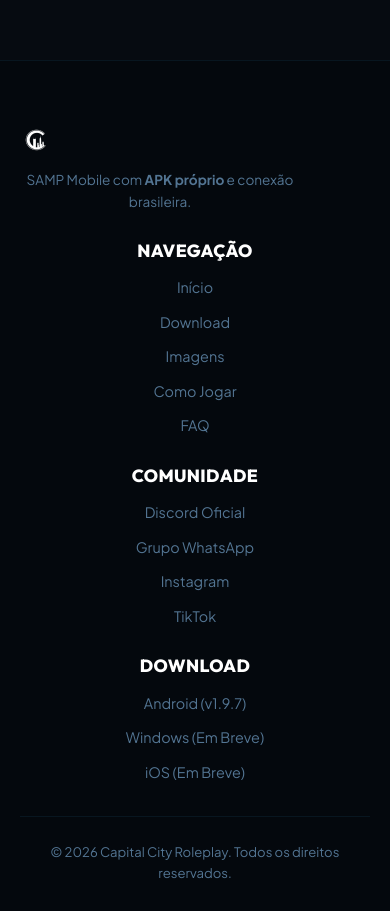
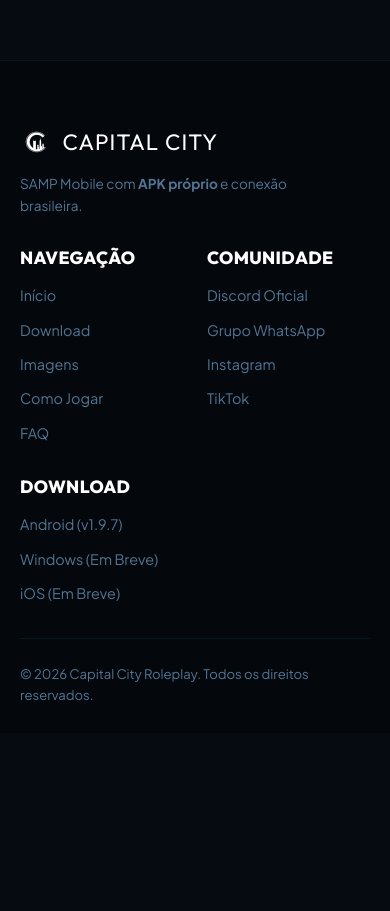
Before and after one commit to Uncountry-man/capital-city-site, a plain HTML site: page index.html in a window 390 px wide. Shown: the part 3980-4891 px from the top of the page. After the commit the page ends 4713 px from the top, so only its background shows below. Drawn offline with nearby package versions, Linux system fonts and the light colour scheme; a web font is replaced by a local one.

Commit message:
style: Melhorias no layout mobile do footer (grid 2 colunas e alinhamento)

```diff
--- a/css/style.css
+++ b/css/style.css
@@ -1372,22 +1372,22 @@
   }
 
   .footer-grid {
-    grid-template-columns: 1fr;
-    text-align: center;
+    grid-template-columns: repeat(2, 1fr);
+    gap: 2rem 1.5rem;
+    text-align: left;
+  }
+
+  .footer-grid > div:first-child {
+    grid-column: 1 / -1;
   }
 
   .footer-bottom {
-    justify-content: center;
-    flex-direction: column;
-    text-align: center;
+    justify-content: space-between;
+    text-align: left;
   }
 }
 
 @media (max-width: 480px) {
-  .brand-text {
-    display: none;
-  }
-
   .header-cta .btn {
     padding: 0.5rem 1rem;
     font-size: 0.85rem;
```
